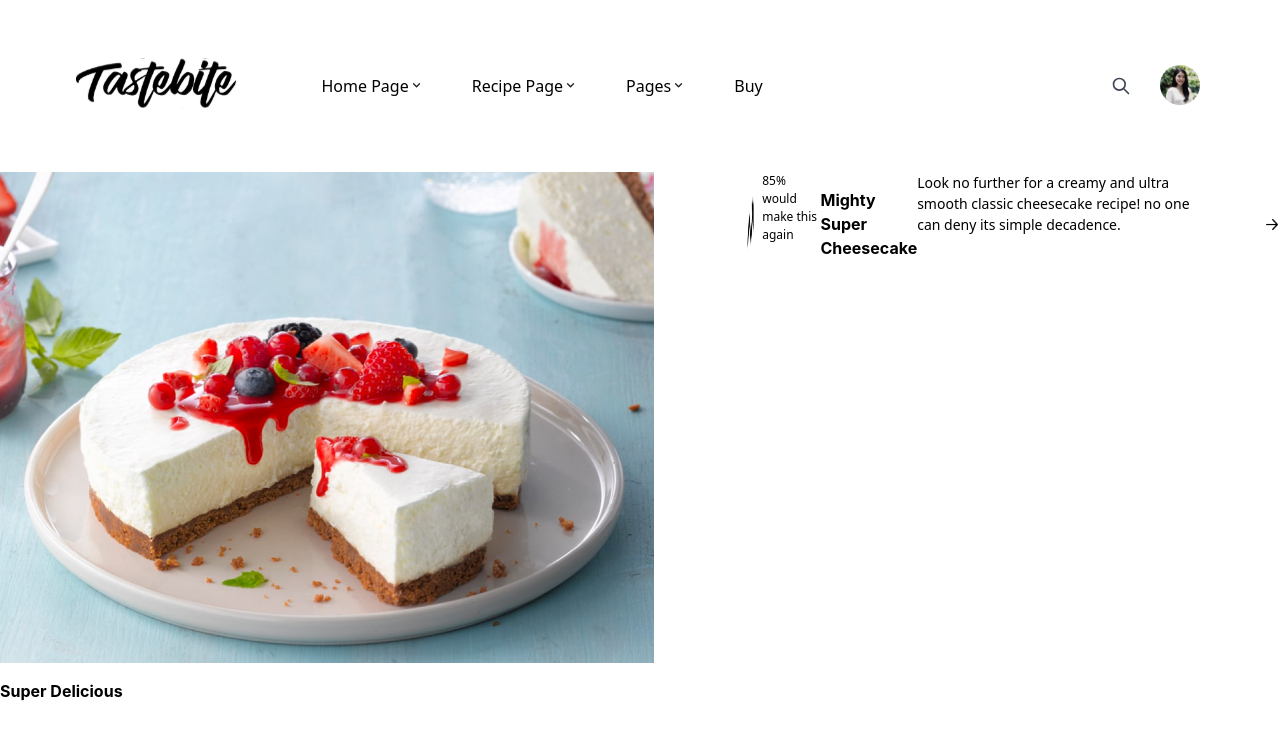
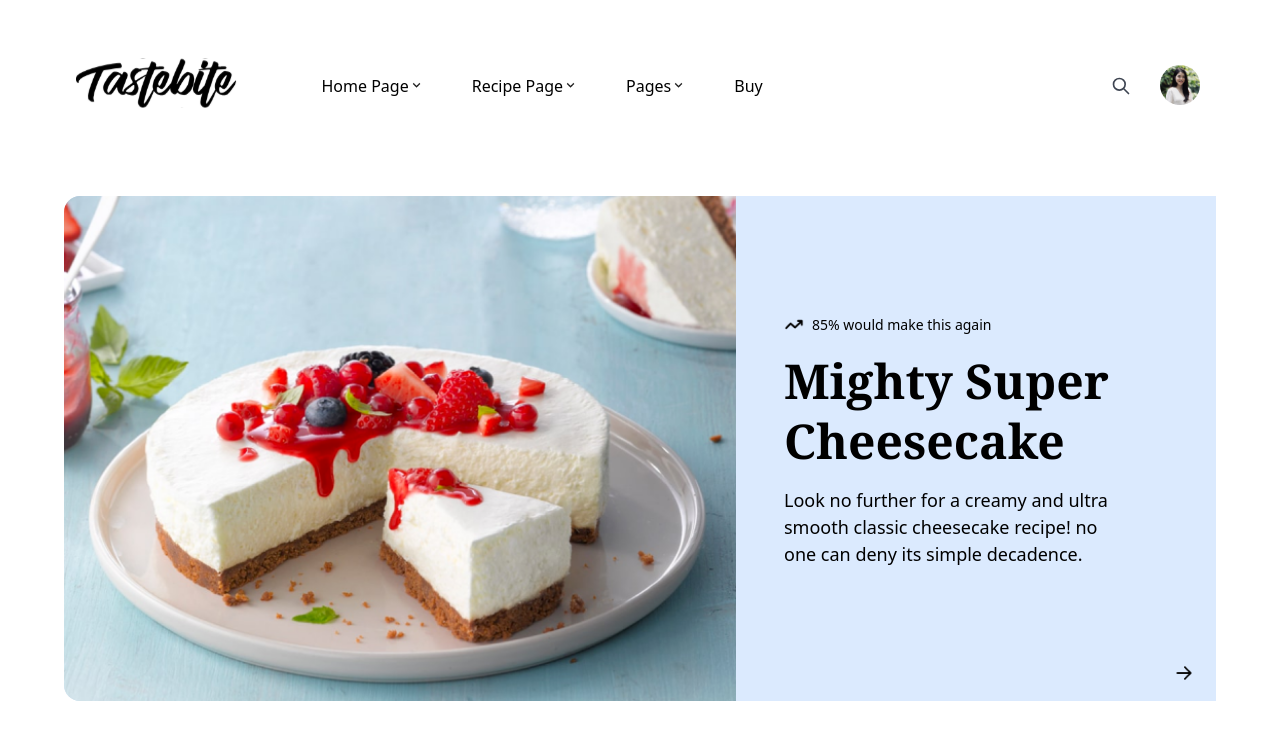
Before and after one commit to phamvietptc/blog-food, a Next.js app: page / in a window 1280 px wide. Shown: the top 733 px of the page. Built offline with nearby package versions, Linux system fonts and the light colour scheme.

Commit message:
fix bug tailwind

```diff
--- a/tailwind.config.js
+++ b/tailwind.config.js
@@ -1,7 +1,7 @@
 /** @type {import('tailwindcss').Config} */
 module.exports = {
   content: [
-    "./pages/views/**/*.{js,ts,jsx,tsx}",
+    "./pages/**/*.{js,ts,jsx,tsx}",
     "./components/**/*.{js,ts,jsx,tsx}",
   ],
   theme: {
```
